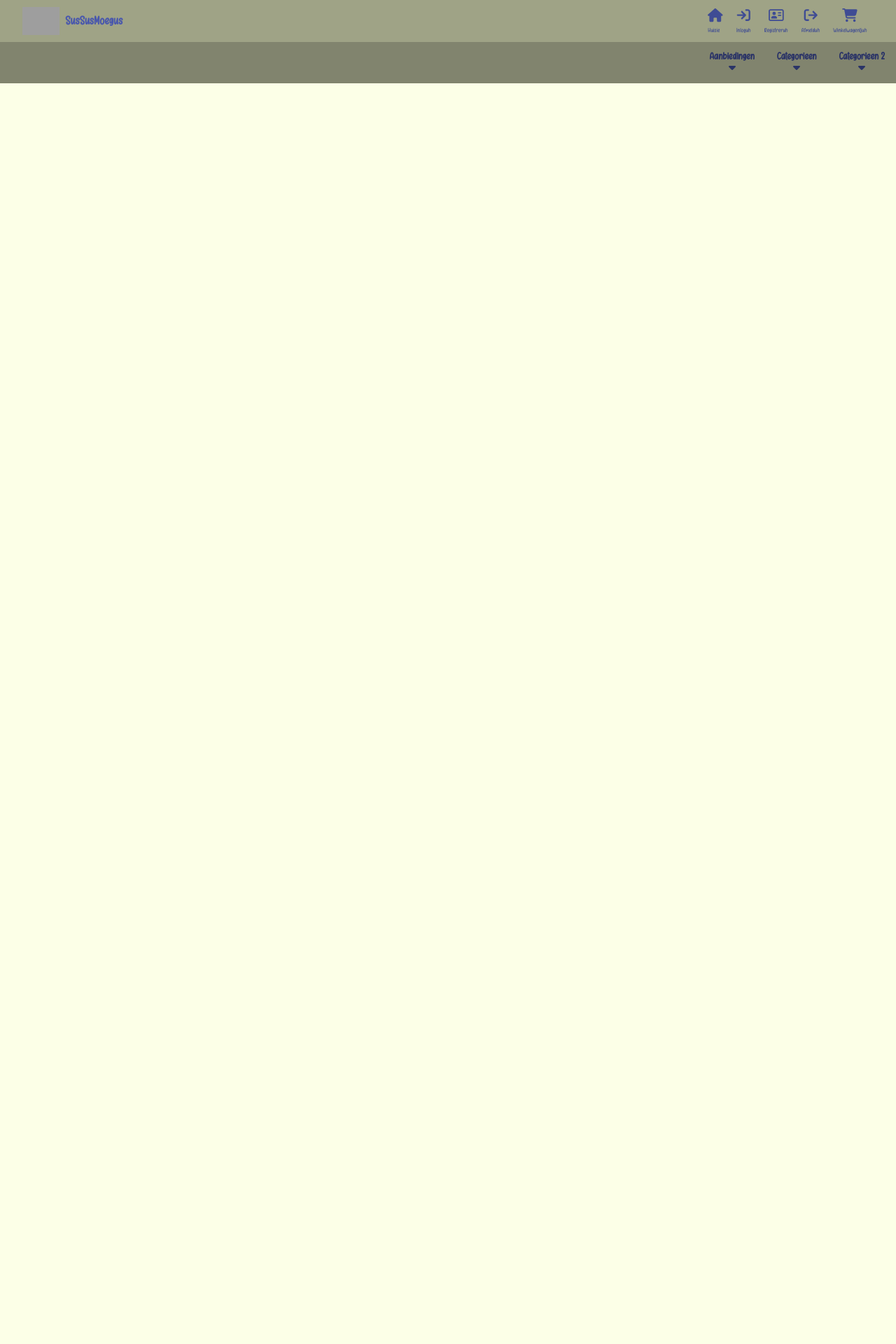
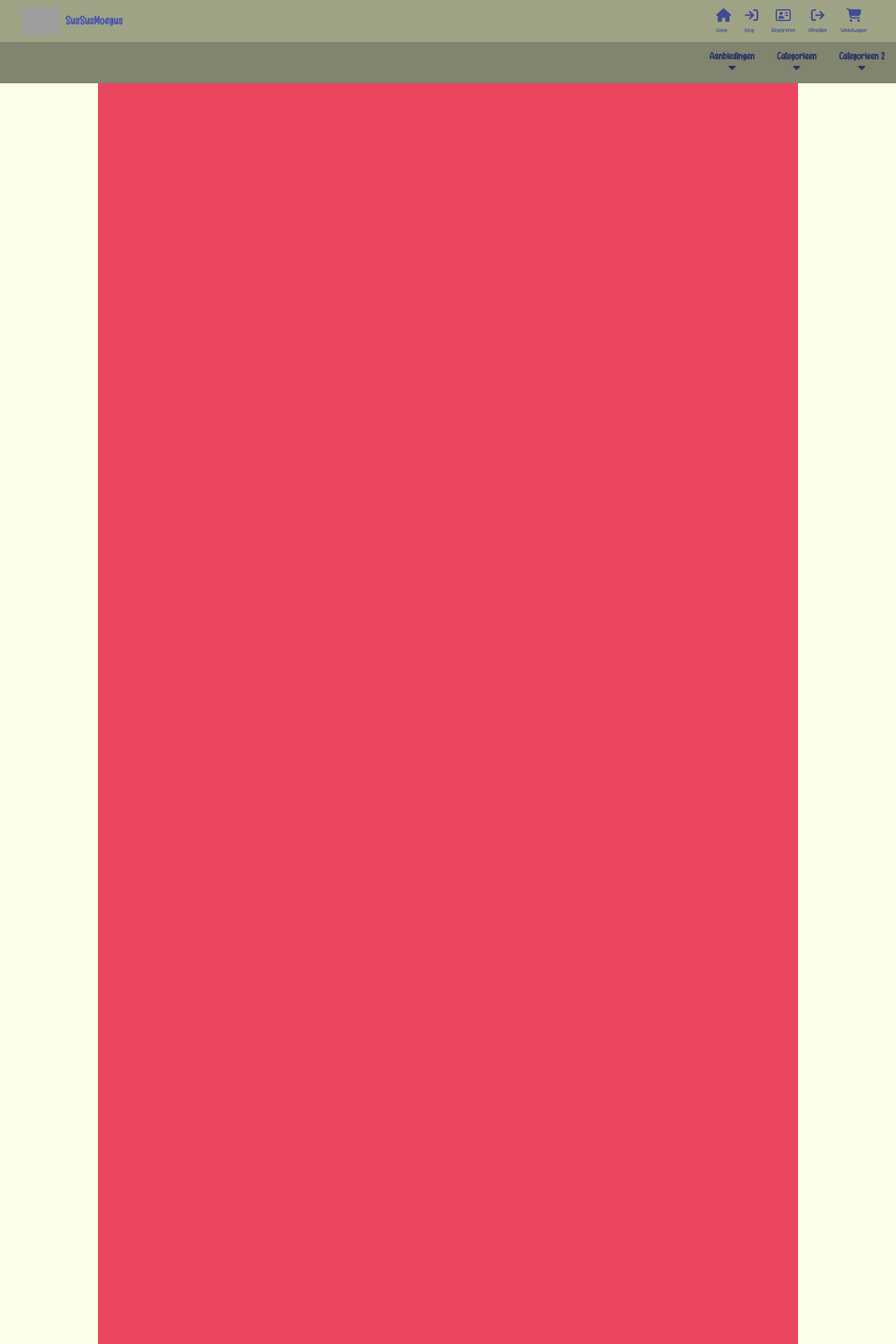
Before and after one commit to MudaIsCarry/Webwinkel-SusSusMoongus, a PHP site: page / in a window 1280 px wide. Shown: the top 1920 px of the page at 70% size. Before the commit the page ends 119 px from the top, so only its background shows below. Run offline with PHP 8.4, Linux system fonts and the light colour scheme; grey boxes are pictures that could not be loaded.

Commit message:
beginnetje

```diff
--- a/css/style.css
+++ b/css/style.css
@@ -226,3 +226,84 @@ form button {
     .div3 { grid-area: 2 / 3 / 4 / 4;
             background-color: #EB455F;
             color: #EB455F;}
+
+.blik {
+    display: grid;
+    grid-template-columns: 50px repeat(4, 250px) 50px;
+    grid-template-rows: 280px repeat(9, 250px);
+    grid-column-gap: 0px;
+    grid-row-gap: 0px;
+}
+
+    .blk1 {
+        grid-area: 1 / 2 / 2 / 6;
+        background-color: #EB455F;
+    }
+    .blk2 {
+        grid-area: 2 / 2 / 3 / 3;
+        background-color: #EB455F;
+    }
+    .blk3 {
+        grid-area: 2 / 3 / 3 / 4;
+        background-color: #EB455F;
+    }
+    .blk4 {
+        grid-area: 2 / 4 / 3 / 5;
+        background-color: #EB455F;
+    }
+    .blk5 {
+        grid-area: 2 / 5 / 3 / 6;
+        background-color: #EB455F;
+    }
+    .blk6 {
+        grid-area: 3 / 2 / 4 / 6;
+        background-color: #EB455F;
+    }
+    .blk7 {
+        grid-area: 4 / 2 / 5 / 4;
+        background-color: #EB455F;
+    }
+    .blk8 {
+        grid-area: 4 / 4 / 5 / 6;
+        background-color: #EB455F;
+    }
+    .blk9 {
+        grid-area: 5 / 2 / 6 / 6;
+        background-color: #EB455F;
+    }
+    .blk10 {
+        grid-area: 6 / 2 / 7 / 3;
+        background-color: #EB455F;
+    }
+    .blk11 {
+        grid-area: 6 / 3 / 7 / 4;
+        background-color: #EB455F;
+    }
+    .blk12 {
+        grid-area: 6 / 4 / 7 / 5;
+        background-color: #EB455F;
+    }
+    .blk13 {
+        grid-area: 6 / 5 / 7 / 6;
+        background-color: #EB455F;
+    }
+    .blk14 {
+        grid-area: 7 / 2 / 8 / 6;
+        background-color: #EB455F;
+    }
+    .blk15 {
+        grid-area: 8 / 2 / 9 / 6;
+        background-color: #EB455F;
+    }
+    .blk16 {
+        grid-area: 9 / 2 / 10 / 4;
+        background-color: #EB455F;
+    }
+    .blk17 {
+        grid-area: 9 / 4 / 10 / 6;
+        background-color: #EB455F;
+    }
+    .blk18 {
+        grid-area: 10 / 2 / 11 / 6;
+        background-color: #EB455F;
+    }
--- a/index.php
+++ b/index.php
@@ -5,15 +5,5 @@ $page_title = 'Home';
 
 @require_once('src/helpers/nav-helpers.php');
 @require_once('src/templates/bovenstukhtml.php');
-?>
-
-<div class="parent">
-
-        <div class="div1"> </div>
-        <div class="div2"> </div>
-        <div class="div3"> </div>
-
-</div>
-
-<?php
+@require_once('src/templates/indexgrid.php');
 @require_once('src/templates/onderstukhtml.php');
--- a/register.php
+++ b/register.php
@@ -29,7 +29,8 @@ $page_title = 'Registreren';
                 <label for="wachtwoord">Wachtwoord</label>
                 <input type="password" id="wachtwoord" name="password" />
             </div>
-            <button type="submit">Registreren</button>
+            <button type="submit">Registreer
+            </button>
         </form>
 
 <?php
--- a/src/templates/bovenstukhtml.php
+++ b/src/templates/bovenstukhtml.php
@@ -19,12 +19,12 @@
             </a>
         </section>
         <section class="nav-items">
-            <a href="index.php" class="<?= isActiveNavItem('index') ? 'nav-items__active' : '' ?>"><i class="fa-solid fa-house"></i><span class="nav-item__text">Huisie</span></a>
-            <a href="login.php" class="<?= isActiveNavItem('login') ? 'nav-items__active' : '' ?>"><i class="fa-solid fa-arrow-right-to-bracket"></i><span class="nav-item__text">Inloguh</span></a>
-            <a href="register.php" class="<?= isActiveNavItem('register') ? 'nav-items__active' : '' ?>"><i class="fa-regular fa-address-card"></i><span class="nav-item__text">Registreruh</span></a>
+            <a href="index.php" class="<?= isActiveNavItem('index') ? 'nav-items__active' : '' ?>"><i class="fa-solid fa-house"></i><span class="nav-item__text">Home</span></a>
+            <a href="login.php" class="<?= isActiveNavItem('login') ? 'nav-items__active' : '' ?>"><i class="fa-solid fa-arrow-right-to-bracket"></i><span class="nav-item__text">Inlog</span></a>
+            <a href="register.php" class="<?= isActiveNavItem('register') ? 'nav-items__active' : '' ?>"><i class="fa-regular fa-address-card"></i><span class="nav-item__text">Registreren</span></a>
 
-            <a href="src/auth/logout.php" class="<?= isActiveNavItem('logout') ? 'nav-items__active' : '' ?>"><i class="fa-solid fa-arrow-right-from-bracket"></i><span class="nav-item__text">Afmelduh</span></a>
-            <a href=""><i class="fa-solid fa-cart-shopping" class="<?= isActiveNavItem('cart') ? 'nav-items__active' : '' ?>"></i><span class="nav-item__text">Winkelwagentjuh</span></a>
+            <a href="src/auth/logout.php" class="<?= isActiveNavItem('logout') ? 'nav-items__active' : '' ?>"><i class="fa-solid fa-arrow-right-from-bracket"></i><span class="nav-item__text">Afmelden</span></a>
+            <a href=""><i class="fa-solid fa-cart-shopping" class="<?= isActiveNavItem('cart') ? 'nav-items__active' : '' ?>"></i><span class="nav-item__text">Winkelwagen</span></a>
         </section>
     </nav>
 
--- /dev/null
+++ b/src/templates/indexgrid.php
@@ -0,0 +1,31 @@
+<!DOCTYPE html>
+<html lang="nl">
+<head>
+    <link rel="stylesheet" href="https://cdnjs.cloudflare.com/ajax/libs/font-awesome/6.4.0/css/all.min.css" />
+    <link rel="stylesheet" href="css/style.css">
+</head>
+<body>
+
+<main>
+
+<div class="blik">
+        <div class="blk1"></div>
+        <div class="blk2"></div>
+        <div class="blk3"></div>
+        <div class="blk3"></div>
+        <div class="blk4"></div>
+        <div class="blk5"></div>
+        <div class="blk6"></div>
+        <div class="blk7"></div>
+        <div class="blk8"></div>
+        <div class="blk9"></div>
+        <div class="blk10"></div>
+        <div class="blk11"></div>
+        <div class="blk12"></div>
+        <div class="blk13"></div>
+        <div class="blk14"></div>
+        <div class="blk15"></div>
+        <div class="blk16"></div>
+        <div class="blk17"></div>
+        <div class="blk18"></div>
+    </div>
```
